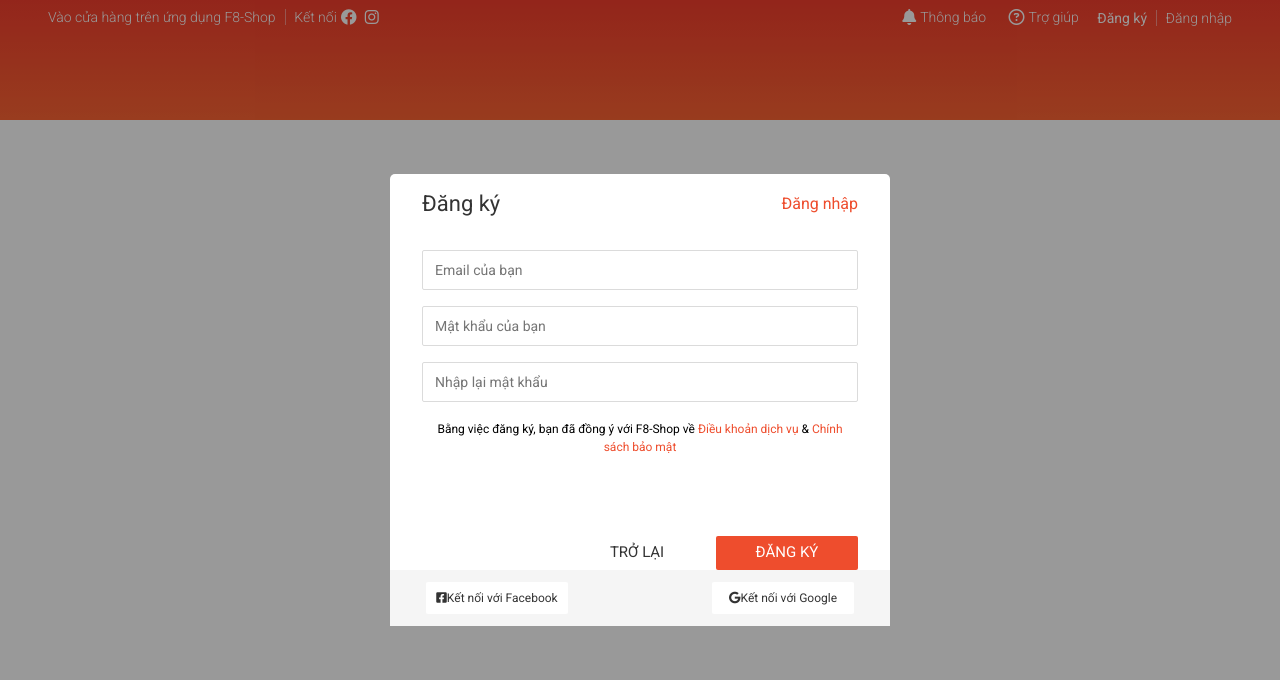
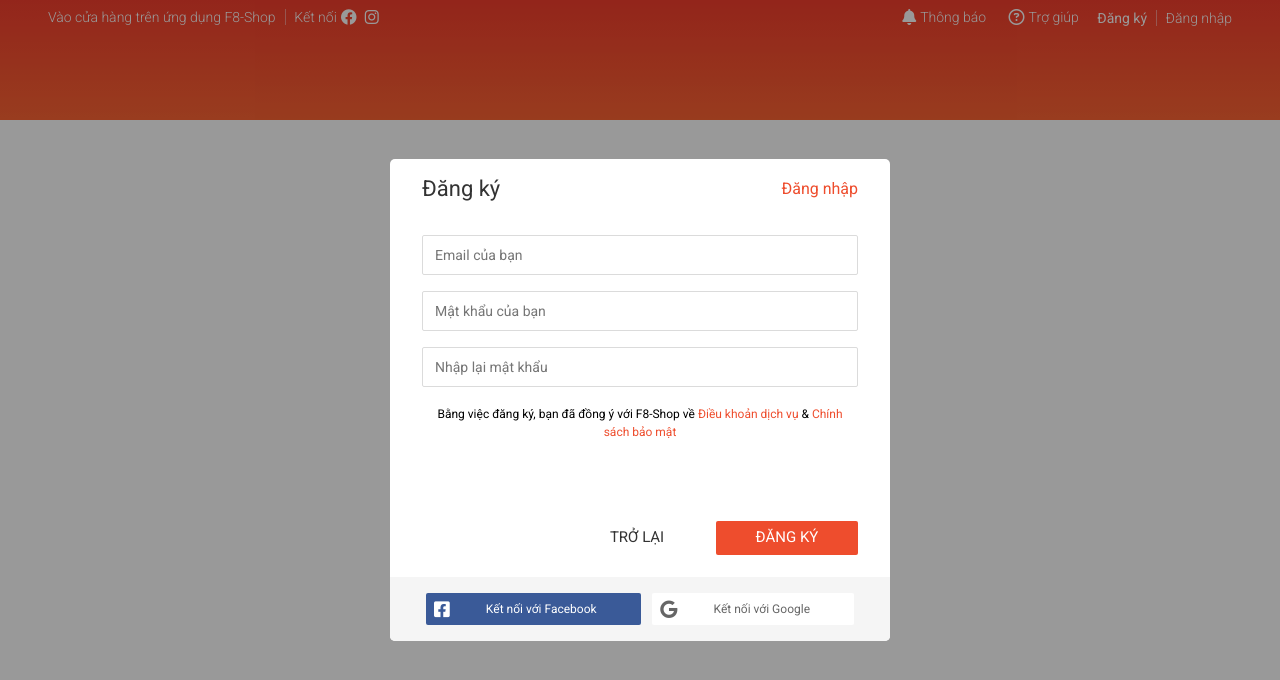
Before and after one commit to maiquang04/shopee, a plain HTML site: page index.html in a window 1280 px wide. Drawn offline with nearby package versions, Linux system fonts and the light colour scheme.

Commit message:
css form sign up p2

```diff
--- a/assets/css/base.css
+++ b/assets/css/base.css
@@ -59,8 +59,6 @@ html {
 }
 
 .modal__body {
-    background-color: var(--white-color);
-    border-radius: 5px;
     margin: auto;
     position: relative;
     z-index: 1;
@@ -74,7 +72,7 @@ html {
     border: none;
     border-radius: 2px;
     font-size: 1.5rem;
-    padding: 0;
+    padding: 0 12px;
     outline: none;
     background-color: var(--white-color);
     cursor: pointer;
@@ -84,13 +82,14 @@ html {
     align-items: center;
 }
 
-.btn:hover {
+.btn.btn--normal:hover {
     background-color: rgba(0, 0, 0, 0.05);
 }
 
 .btn.btn--size-s {
     height: 32px;
     font-size: 1.2rem;
+    padding: 0 8px;
 }
 
 .btn.btn--primary {
--- a/assets/css/main.css
+++ b/assets/css/main.css
@@ -249,6 +249,9 @@
 /* Authen form */
 .auth-form {
     width: 500px;
+    border-radius: 5px;
+    background-color: var(--white-color);
+    overflow: hidden;
 }
 
 .auth-form__container {
@@ -325,7 +328,31 @@
 
 .auth-form__socials {
     background-color: #f5f5f5;
-    padding: 12px 36px;
+    padding: 16px 36px;
     display: flex;
     justify-content: space-between;
+    margin-top: 22px;
 }
+
+.auth-form__socials-icon {
+    font-size: 1.8rem;
+}
+
+.auth-form__socials--facebook {
+    background-color: #3a5a98;
+    color: var(--white-color);
+}
+
+.auth-form__socials-icon
+.auth-form__socials--facebook {
+    color: var(--white-color);
+}
+
+.auth-form__socials--google {
+    background-color: var(--white-color);
+    color: #666;
+}
+
+.auth-form__socials-title {
+    margin: 0 36px;
+}
--- a/index.html
+++ b/index.html
@@ -147,19 +147,23 @@
                     </div>
 
                     <div class="auth-form__controls">
-                        <button class="btn auth-form__controls-back">TRỞ LẠI</button>
+                        <button class="btn btn--normal auth-form__controls-back">TRỞ LẠI</button>
                         <button class="btn btn--primary">ĐĂNG KÝ</button>
                     </div>
                 </div>
 
                 <div class="auth-form__socials">
-                    <a href="" class="btn btn--size-s btn--with-icon">
-                        <i class="fa-brands fa-square-facebook"></i>
-                        Kết nối với Facebook
+                    <a href="" class="auth-form__socials--facebook btn btn--size-s btn--with-icon">
+                        <i class="auth-form__socials-icon fa-brands fa-square-facebook"></i>
+                        <span class="auth-form__socials-title">
+                            Kết nối với Facebook
+                        </span>
                     </a>
-                    <a href="" class="btn btn--size-s btn--with-icon">
-                        <i class="fa-brands fa-google"></i>
-                        Kết nối với Google
+                    <a href="" class="auth-form__socials--google btn btn--size-s btn--with-icon">
+                        <i class="auth-form__socials-icon fa-brands fa-google"></i>
+                        <span class="auth-form__socials-title">
+                            Kết nối với Google
+                        </span>
                     </a>
                 </div>
             </div>
```
